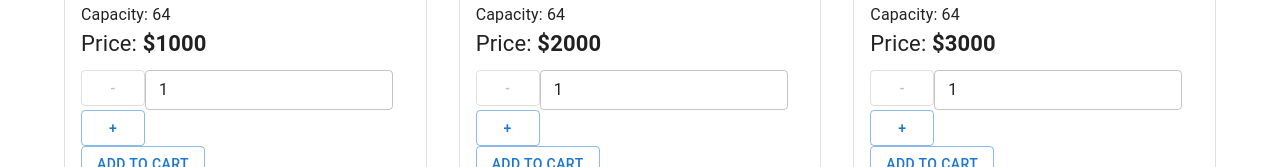
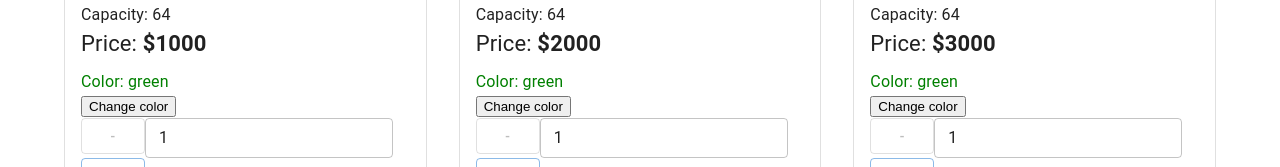
Before and after one commit to vvs0503624459/Educational-project-in-React, a React (Create React App) app: page / in a window 1280 px wide. Shown: the part 499-666 px from the top of the page. Built offline with nearby package versions, Linux system fonts and the light colour scheme.

Commit message:
set color

```diff
--- a/src/components/Products/ProductListItem.scss
+++ b/src/components/Products/ProductListItem.scss
@@ -37,3 +37,9 @@
     text-align: center;
   }
 }
+.red {
+  color: red;
+}
+.green {
+  color: green;
+}
--- a/src/components/Products/ProductListItem.tsx
+++ b/src/components/Products/ProductListItem.tsx
@@ -19,6 +19,11 @@
   image,
 }: Props) => {
   const [count, setCount] = useState<number>(1);
+  const [color, setColor] = useState<string>("green");
+
+  const changeColor = () => {
+    setColor((prevState) => (prevState === "green" ? "red" : "green"));
+  };
   const onIncrementClick = () => {
     setCount((prevState) => prevState + 1);
   };
@@ -38,6 +43,8 @@
         <div className="product-price">
           Price: <span>${price}</span>
         </div>
+        <div className={color}>Color: {color}</div>
+        <button onClick={changeColor}>Change color</button>
         <div className="prodact-quantity">
           <Button
             variant="outlined"
```
